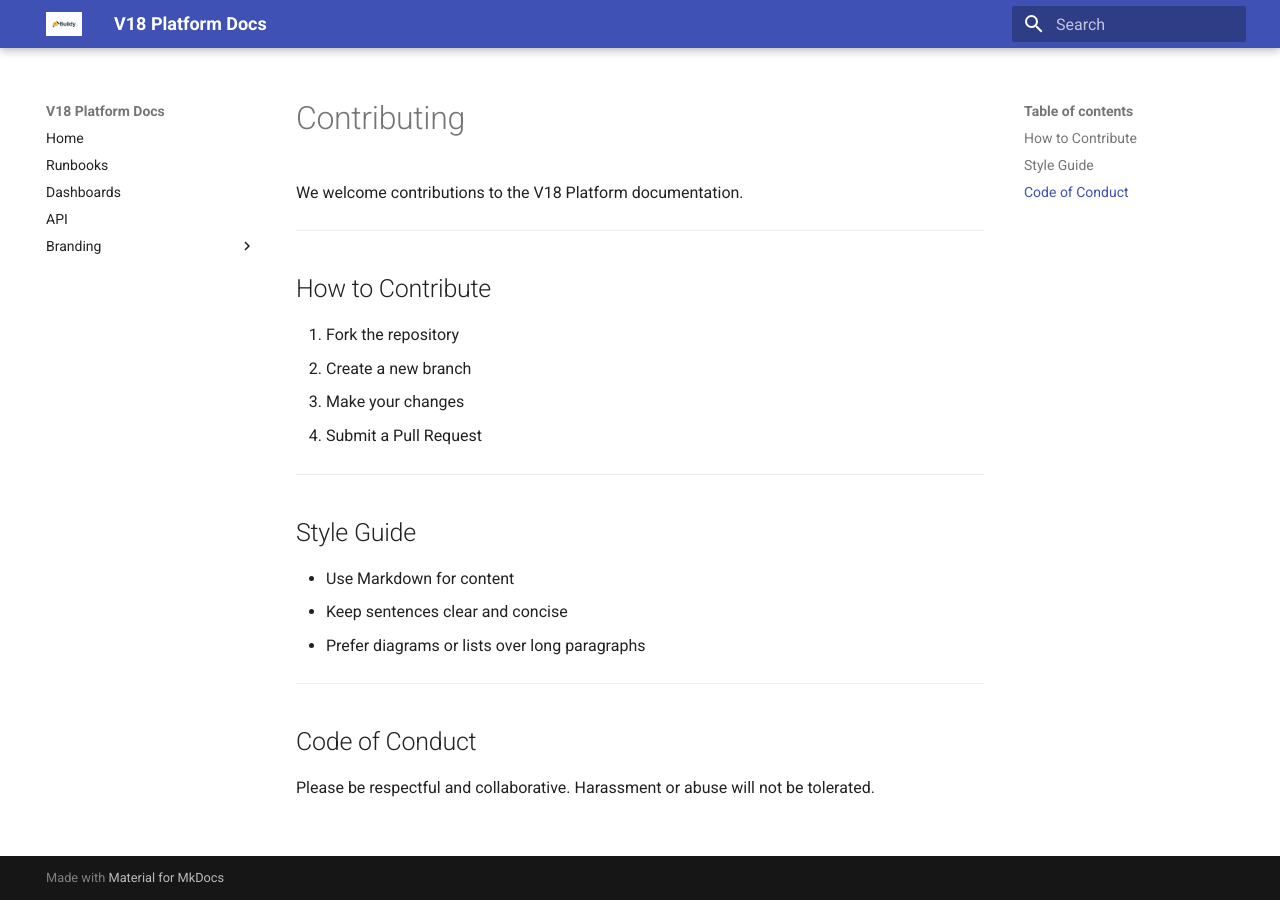
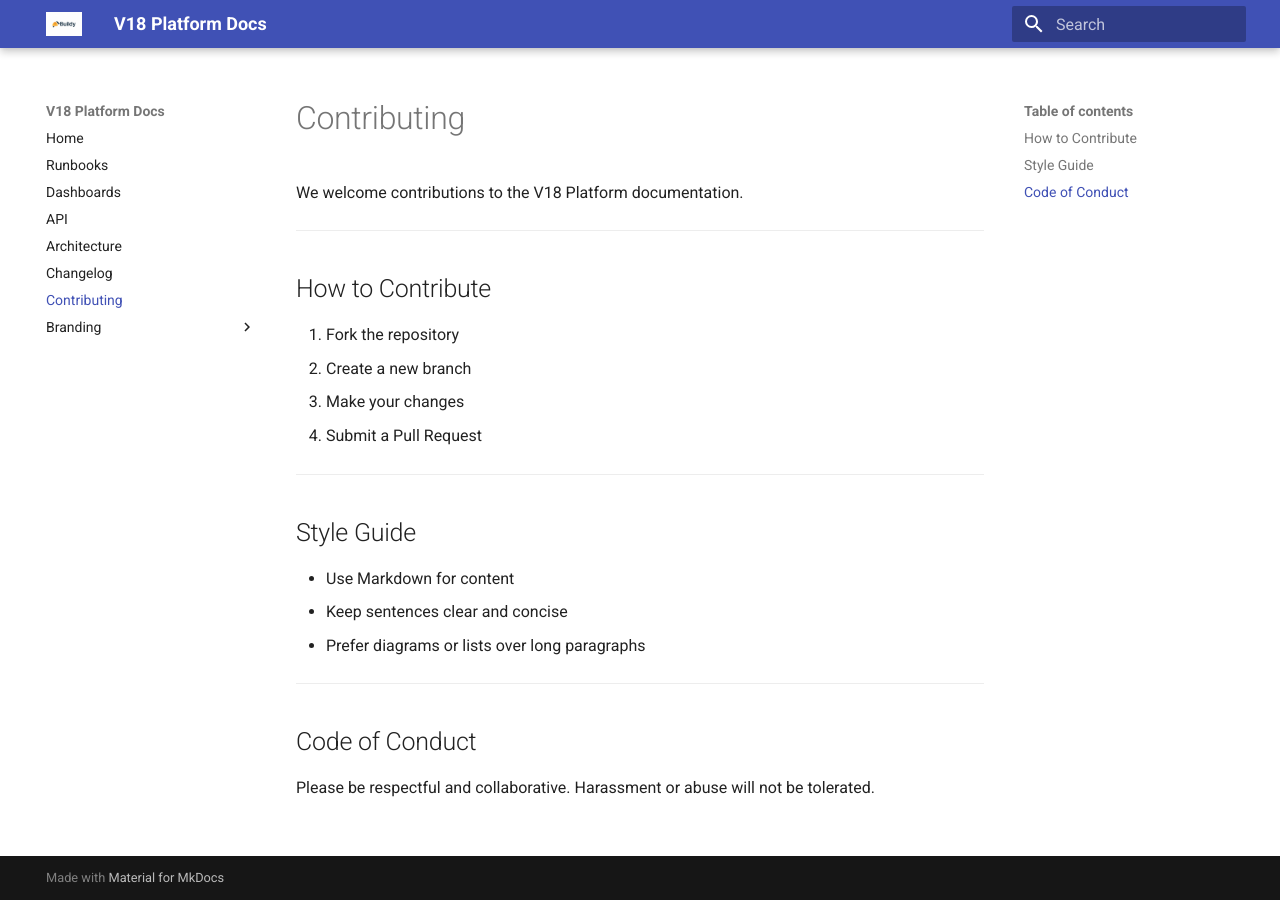
Before and after one commit to Kello54/Buildy, an MkDocs documentation site: the page built from docs/contributing.md, in a window 1280 px wide. Built offline with MkDocs 1.6.1 and Material for MkDocs 9.7.7, drawn with Linux system fonts in a browser that asks for light colours.

Commit message:
Update mkdocs.yml

```diff
--- a/mkdocs.yml
+++ b/mkdocs.yml
@@ -1,8 +1,8 @@
 site_name: V18 Platform Docs
 theme:
   name: material
-  logo: images/logo.png        # Logo in sidebar/header
-  favicon: images/favicon.png  # Tab icon
+  logo: images/logo.png
+  favicon: images/favicon.png
 
 plugins:
   - search
@@ -14,6 +14,9 @@ nav:
   - Runbooks: runbooks.md
   - Dashboards: dashboards.md
   - API: api.md
+  - Architecture: architecture.md
+  - Changelog: changelog.md
+  - Contributing: contributing.md
   - Branding:
       - Overview: branding/index.md
       - Logo: branding/logo.md
```
